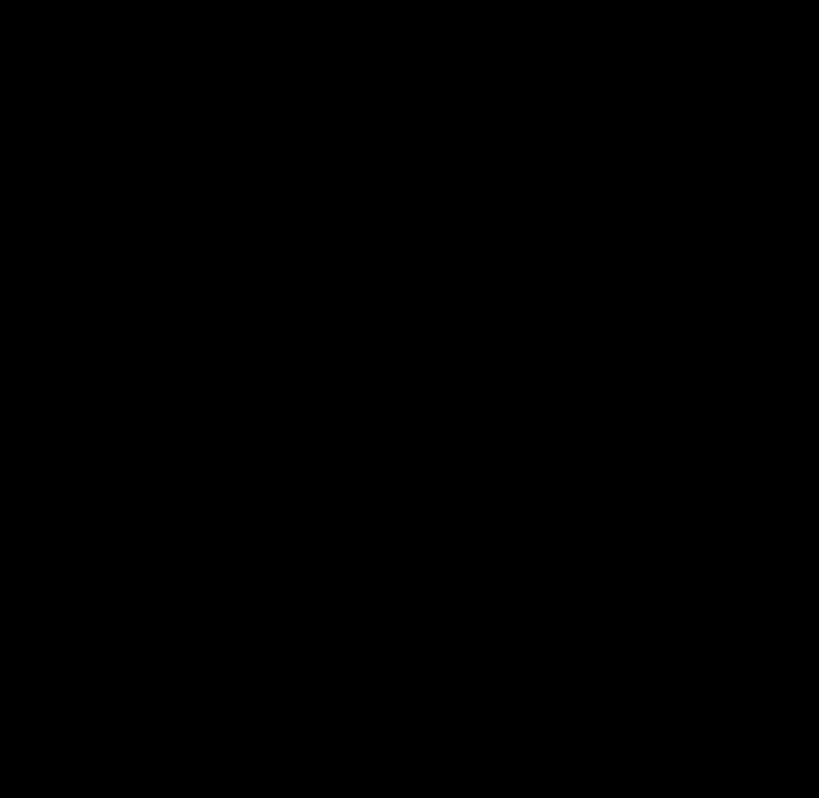
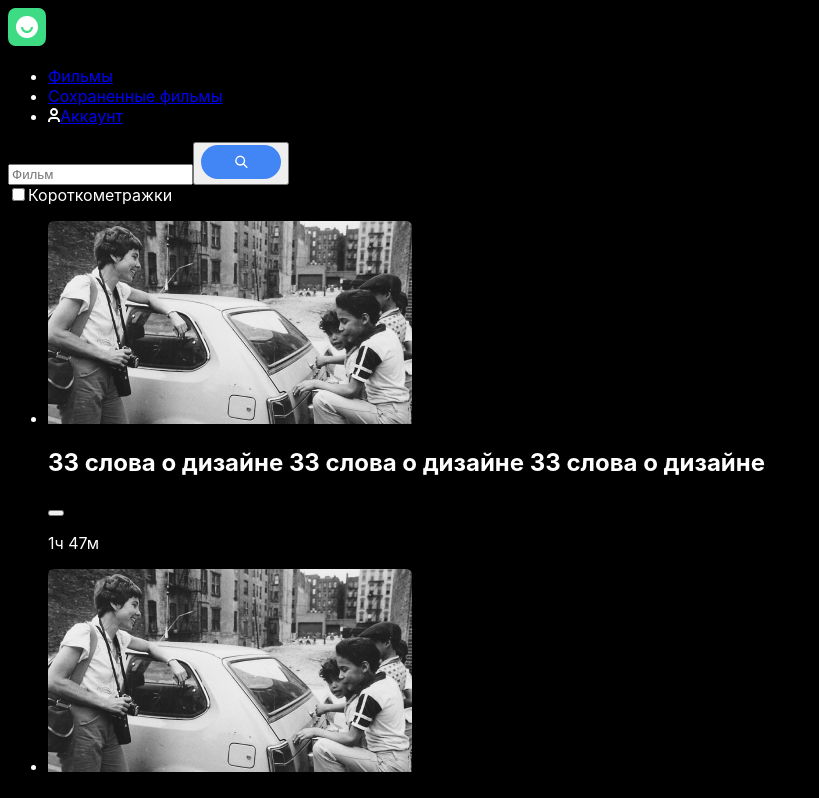
Before and after one commit to Bulmarik/movies-explorer-frontend, a React (Create React App) app: page /saved-movies in a window 1280 px wide. Shown: the top 798 px of the page, without its empty margins (0-819 px from the left). Built offline with nearby package versions, Linux system fonts and the light colour scheme.

Commit message:
bugfix MoviesCard + MoviesCardList

```diff
--- a/src/components/App/App.js
+++ b/src/components/App/App.js
@@ -2,7 +2,7 @@
 import { Route, Switch } from 'react-router-dom';
 import Main from '../Main/Main';
 import Movies from '../Movies/Movies';
-// import SavedMovies from '../SavedMovies/SavedMovies';
+import SavedMovies from '../SavedMovies/SavedMovies';
 // import Profile from '../Profile/Profile';
 // import Login from '../Login/Login';
 // import Register from '../Register/Register';
@@ -21,10 +21,10 @@
         <Route path='/movies'>
           <Movies />
         </Route>
-        {/* <Route path='/saved-movies'>
+        <Route path='/saved-movies'>
           <SavedMovies />
         </Route>
-        <Route path='/profile'>
+        {/* <Route path='/profile'>
           <Profile />
         </Route>
         <Route path='/signin'>
--- a/src/components/Header/Header.css
+++ b/src/components/Header/Header.css
@@ -4,7 +4,6 @@
   justify-content: space-between;
   align-items: center;
   padding: 0 70px;
-  /* background-color: #073042; */
 }
 
 .header_main {
--- a/src/components/Movies/MoviesCard/MoviesCard.css
+++ b/src/components/Movies/MoviesCard/MoviesCard.css
@@ -1,6 +1,7 @@
 .movies-card {
-  /* min-width: 0; */
-  /* object-fit: cover; */
+  display: flex;
+  flex-direction: column;
+  background-color: #222222;
 }
 
 .movies-card__img {
@@ -8,19 +9,14 @@
   width: 100%;
 }
 
-.movies-card__desc {
-  padding: 16px;
-  box-sizing: border-box;
+.movies-card__description {
   display: flex;
   justify-content: space-between;
-}
-
-.movies-card__description {
-  width: 95%;
+  align-items: center;
+  margin: 16px 16px 17px 16px;
 }
 
 .movies-card__title {
-  width: 100%;
   margin: 0;
   font-size: 13px;
   font-weight: 500;
@@ -31,17 +27,17 @@
 }
 
 .movies-card__duration {
-  margin: 17px 0 0;
+  margin: 0 16px 16px;
   font-size: 11px;
   line-height: 1.21;
   color: #8B8B8B;
 }
 
 .movies-card__like-btn {
-  width: 14px;
+  min-width: 14px;
   height: 12px;
-  padding: 0;
+  margin: 0 8px 0 20px;
   border: none;
-  background-image: url(../../../images/like-on.svg);
+  background-image: url(../../../images/like-off.svg);
   background-color: transparent;
 }
--- a/src/components/Movies/MoviesCard/MoviesCard.js
+++ b/src/components/Movies/MoviesCard/MoviesCard.js
@@ -4,13 +4,11 @@
   return (
     <li className="movies-card">
       <img className="movies-card__img" src={props.img} alt="Постер фильма" />
-      <div className="movies-card__desc">
-        <div className="movies-card__description">
-          <h2 className="movies-card__title">{props.description}</h2>
-          <p className="movies-card__duration">{props.duration}</p>
-        </div>
+      <div className="movies-card__description">
+        <h2 className="movies-card__title">{props.description}</h2>
         <button className="movies-card__like-btn" type="submit"></button>
       </div>
+      <p className="movies-card__duration">{props.duration}</p>
     </li>
   );
 }
--- a/src/components/Movies/MoviesCardList/MoviesCardList.css
+++ b/src/components/Movies/MoviesCardList/MoviesCardList.css
@@ -7,7 +7,7 @@
   padding: 0;
   margin: 0;
   display: grid;
-  grid-template-columns: minmax(10px, 1fr) minmax(10px, 1fr) minmax(10px, 1fr);
+  grid-template-columns: repeat(auto-fit, minmax(270px, 1fr));
   grid-column-gap: 24px;
   grid-row-gap: 37px;
 }
@@ -15,7 +15,7 @@
 .movies-card-list__else-btn {
   width: 100%;
   height: 34px;
-  margin: 50px 0 80px;
+  margin: 50px 0 0;
   background-color: #2F2F2F;
   font-size: 12px;
   font-weight: 500;
--- a/src/components/Movies/SearchForm/SearchForm.css
+++ b/src/components/Movies/SearchForm/SearchForm.css
@@ -6,7 +6,6 @@
   padding: 80px 70px 83px;
   box-sizing: border-box;
   margin-bottom: 10px;
-  /* background-color: #202020; */
   border-bottom: 1px solid rgba(170, 170, 170, .2);
 }
 
@@ -41,20 +40,25 @@
   margin: 7px;
 }
 
+.search-form__checkbox {
+  margin-left: 41px;
+}
+
 .search-form__checkbox-btn {
   display: none;
 }
 
 .search-form__checkbox-text {
+  display: flex;
+  flex-wrap: nowrap;
   font-size: 13px;
   line-height: 1.38;
 }
 
 .search-form__checkbox-text::after {
   content: '';
-  display: inline-block;
   margin-left: 14px;
-  vertical-align: middle;
+  vertical-align: top;
   width: 36px;
   height: 20px;
   background-image: url('../../../images/smalltumb-off.svg');
--- a/src/components/Navigation/Navigation.css
+++ b/src/components/Navigation/Navigation.css
@@ -4,31 +4,55 @@
   align-items: center;
   list-style: none;
   padding: 0;
+  font-weight: 500;
 }
 
-.nav__li {
-  text-decoration: none;
-
+.nav_main {
+  font-size: 12px;
+  line-height: 1.33;
 }
 
-.nav__li_main {
-  font-size: 12px;
-  font-weight: 500;
-  line-height: 1.33;
+.nav_movies {
+  font-size: 14px;
+  line-height: 1.28;
 }
 
 .nav__link {
   text-decoration: none;
   color: #fff;
+  margin-left: 20px;
 }
 
-.nav__button {
+.nav__signin-btn {
+  display: flex;
+  justify-content: center;
+  align-items: center;
+  margin-left: 30px;
   width: 76px;
   height: 32px;
-  font-weight: 500;
-  border: none;
+  color: #000;
+  text-decoration: none;
   border-radius: 3px;
   background-color: #3DDC84;
-  margin-left: 30px;
-  padding: 0;
 }
+
+.nav__profile-btn {
+  display: flex;
+  justify-content: center;
+  align-items: center;
+  margin-left: 50px;
+  width: 100px;
+  height: 32px;
+  border: 1px solid rgba(170, 170, 170, .2);;
+  border-radius: 16px;
+  text-decoration: none;
+  line-height: 1.14;
+  color: #fff;
+
+}
+
+.nav__acc-icon {
+  width: 12px;
+  height: 14px;
+  margin-right: 7px;
+}
--- a/src/components/Navigation/Navigation.js
+++ b/src/components/Navigation/Navigation.js
@@ -1,16 +1,39 @@
 import React from 'react';
-import { Link } from 'react-router-dom';
+import { Switch, Route, Link } from 'react-router-dom';
+import accIcon from '../../images/acc-icon.svg';
 
 export default function Navigation() {
 
+
+
   return (
-    <ul className="nav nav_main">
-      <li className="nav__li nav__li_main">
-        <Link to="signup" className="nav__link">Регистрация</Link>
-      </li>
-      <li className="nav__li nav__li_main">
-        <button className="nav__button">Войти</button>
-      </li>
-    </ul>
+    <Switch>
+      <Route exact path="/">
+        <ul className="nav nav_main">
+          <li>
+            <Link to="/signup" className="nav__link">Регистрация</Link>
+          </li>
+          <li>
+            <Link to="/signin" className="nav__signin-btn">Войти</Link>
+          </li>
+        </ul>
+      </Route>
+      <Route exact path={["/movies", "/saved-movies"]}>
+        <ul className="nav nav_movies">
+          <li>
+            <Link to="/movies" className="nav__link">Фильмы</Link>
+          </li>
+          <li>
+            <Link to="/saved-movies" className="nav__link">Сохраненные фильмы</Link>
+          </li>
+          <li>
+            <Link to="/profile" className="nav__profile-btn">
+              <img className="nav__acc-icon" src={accIcon} alt="иконка профиля" />
+              Аккаунт
+            </Link>
+          </li>
+        </ul>
+      </Route>
+    </Switch>
   )
 }
--- a/src/components/SavedMovies/SavedMovies.js
+++ b/src/components/SavedMovies/SavedMovies.js
@@ -0,0 +1,18 @@
+import React from 'react';
+import Header from '../Header/Header';
+import SearchForm from '../Movies/SearchForm/SearchForm';
+import MoviesCardList from '../Movies/MoviesCardList/MoviesCardList';
+import Footer from '../Footer/Footer';
+
+
+export default function SavedMovies() {
+
+  return (
+    <div className="movies">
+      <Header background="header_movies"/>
+      <SearchForm />
+      <MoviesCardList />
+      <Footer />
+    </div>
+  );
+}
```
Also changed, not shown: src/images/acc-icon.svg (added).
